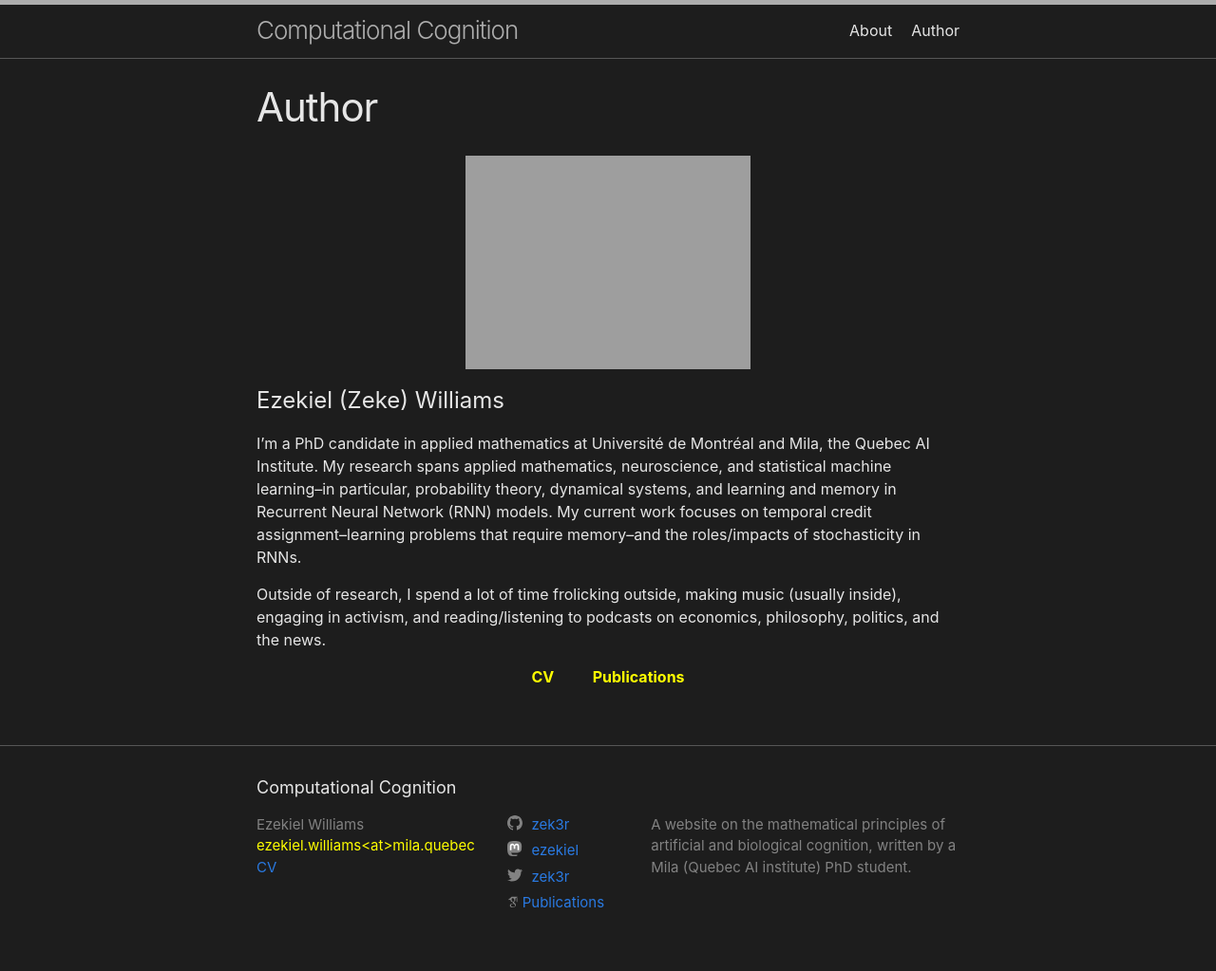
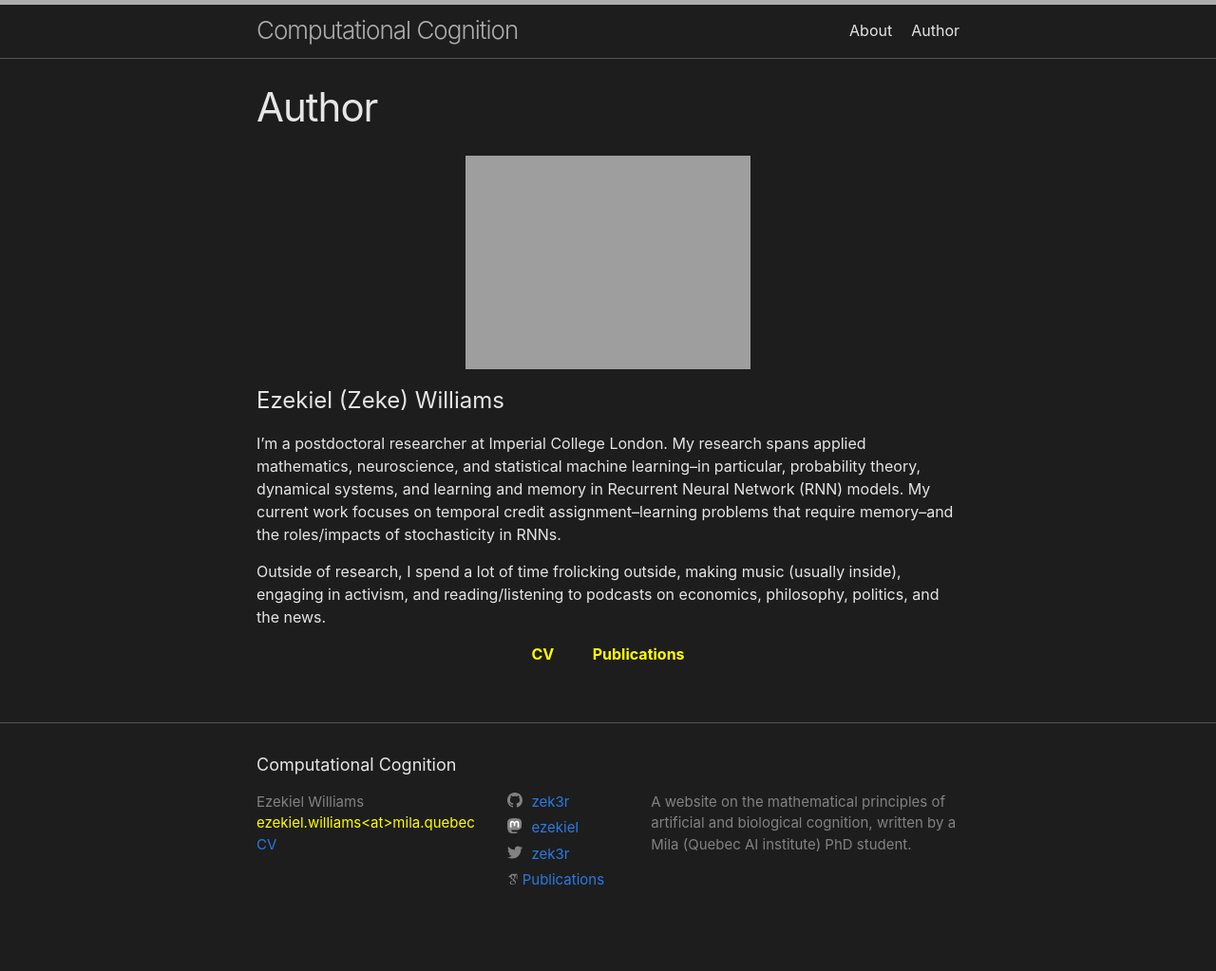
Before and after one commit to zek3r/zek3r.github.io, a Jekyll site: the page built from author.markdown, in a window 1280 px wide. Shown: the whole page at 95% size. Built offline with Jekyll 4.4.1, drawn with Linux system fonts in a browser that asks for light colours; some web fonts are replaced; after the commit the page ends 999 px from its top, so only the background shows below that.

Commit message:
updated author page for Imperial

```diff
--- a/author.markdown
+++ b/author.markdown
@@ -10,7 +10,7 @@ permalink: /author/
 
 # Ezekiel (Zeke) Williams
 
-I’m a PhD candidate in applied mathematics at Université de Montréal and Mila, the Quebec AI Institute. My research spans applied mathematics, neuroscience, and statistical machine learning--in particular, probability theory, dynamical systems, and learning and memory in Recurrent Neural Network (RNN) models. My current work focuses on temporal credit assignment--learning problems that require memory--and the roles/impacts of stochasticity in RNNs.
+I’m a postdoctoral researcher at Imperial College London. My research spans applied mathematics, neuroscience, and statistical machine learning--in particular, probability theory, dynamical systems, and learning and memory in Recurrent Neural Network (RNN) models. My current work focuses on temporal credit assignment--learning problems that require memory--and the roles/impacts of stochasticity in RNNs.
 
 Outside of research, I spend a lot of time frolicking outside, making music (usually inside), engaging in activism, and reading/listening to podcasts on economics, philosophy, politics, and the news.
 
```
